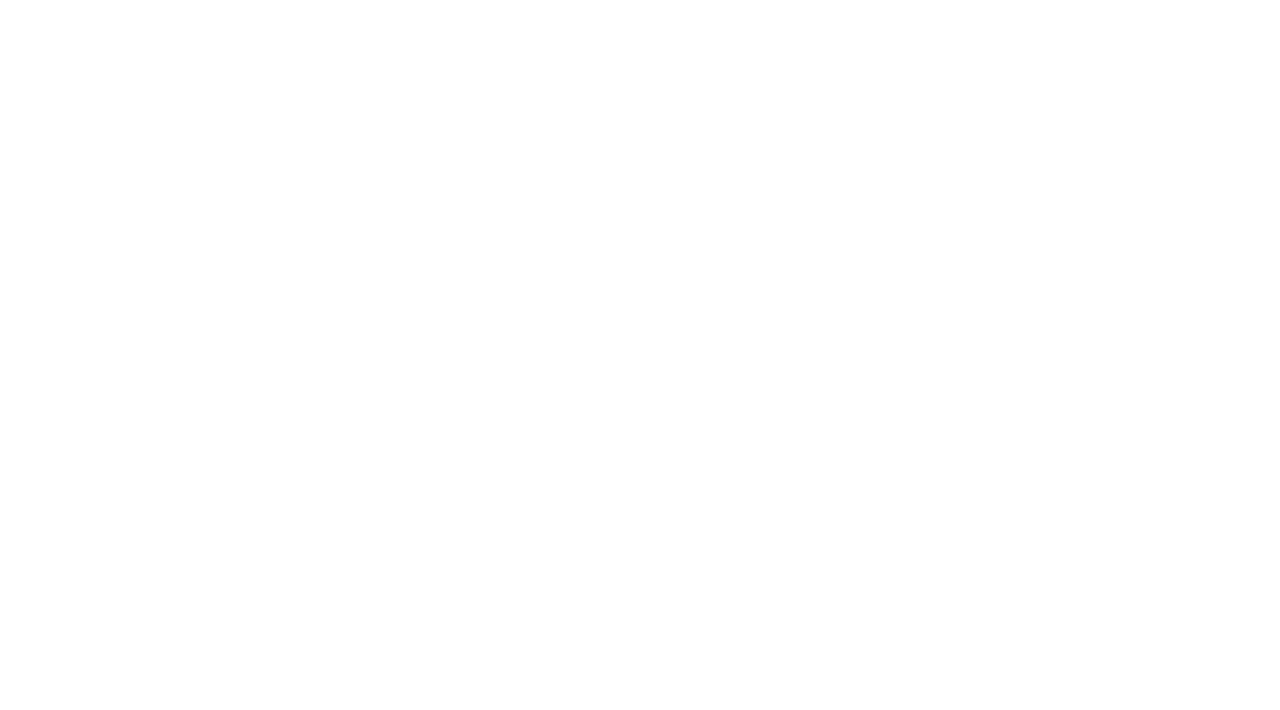
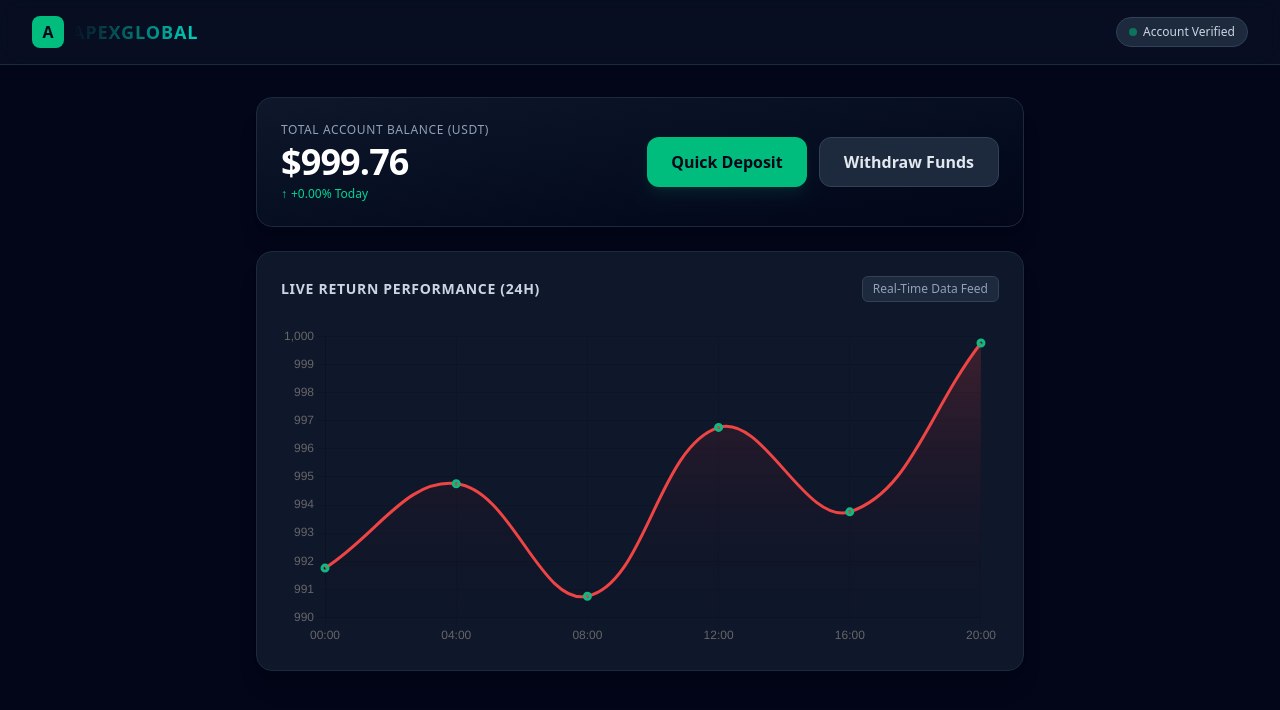
Before and after one commit to tripplecent0/crypto-trading-finance, a plain HTML site: page index.html in a window 1280 px wide. Drawn offline with nearby package versions, Linux system fonts and the light colour scheme.

Commit message:
Update index.html

```diff
--- a/index.html
+++ b/index.html
@@ -1,3 +1,59 @@
+<!DOCTYPE html>
+<html lang="en">
+<head>
+    <meta charset="UTF-8">
+    <meta name="viewport" content="width=device-width, initial-scale=1.0">
+    <title>Apex Global Assets | Dashboard</title>
+    <script src="https://cdn.jsdelivr.net/npm/@tailwindcss/browser@4"></script>
+    <script src="https://cdn.jsdelivr.net/npm/chart.js"></script>
+</head>
+<body class="bg-slate-950 text-slate-100 min-h-screen font-sans antialiased">
+
+    <header class="border-b border-slate-800 bg-slate-900/50 backdrop-blur-md sticky top-0 z-40">
+        <div class="max-w-7xl mx-auto px-4 sm:px-6 lg:px-8 h-16 flex items-center justify-between">
+            <div class="flex items-center gap-2">
+                <div class="w-8 h-8 rounded-lg bg-emerald-500 flex items-center justify-center font-bold text-slate-950">A</div>
+                <span class="font-bold text-lg tracking-wider bg-gradient-to-r cb-from-emerald-400 to-teal-400 bg-clip-text text-transparent">APEXGLOBAL</span>
+            </div>
+            <div class="flex items-center gap-4">
+                <span class="text-xs bg-slate-800 px-3 py-1.5 rounded-full border border-slate-700 text-slate-300 flex items-center gap-1.5">
+                    <span class="w-2 h-2 rounded-full bg-emerald-500 animate-pulse"></span> Account Verified
+                </span>
+            </div>
+        </div>
+    </header>
+
+    <main class="max-w-7xl mx-auto px-4 sm:px-6 lg:px-8 py-8">
+        <div class="max-w-3xl mx-auto space-y-6">
+
+            <div class="bg-gradient-to-br from-slate-900 to-slate-950 border border-slate-800 rounded-2xl p-6 shadow-xl flex flex-col md:flex-row md:items-center md:justify-between gap-6">
+                <div>
+                    <p class="text-xs font-medium text-slate-400 tracking-wider uppercase mb-1">Total Account Balance (USDT)</p>
+                    <h1 id="balance-display" class="text-4xl font-extrabold tracking-tight text-white transition-all duration-300">$1000.00</h1>
+                    <p class="text-xs text-emerald-400 mt-1 font-medium flex items-center gap-1">
+                        <span>↑</span> +0.00% Today
+                    </p>
+                </div>
+
+                <div class="flex gap-3">
+                    <button onclick="triggerDepositModal()" class="flex-1 md:flex-initial px-6 py-3 bg-emerald-500 hover:bg-emerald-400 text-slate-950 font-bold rounded-xl transition-all duration-200 shadow-lg shadow-emerald-500/10 cursor-pointer">Quick Deposit</button>
+                    <button onclick="triggerWithdrawalModal()" class="flex-1 md:flex-initial px-6 py-3 bg-slate-800 hover:bg-slate-700 text-slate-200 font-semibold rounded-xl border border-slate-700 transition-all duration-200 cursor-pointer">Withdraw Funds</button>
+                </div>
+            </div>
+
+            <div class="bg-slate-900 border border-slate-800 rounded-2xl p-6 shadow-xl">
+                <div class="flex justify-between items-center mb-6">
+                    <h3 class="text-sm font-semibold text-slate-300 uppercase tracking-wider">Live Return Performance (24H)</h3>
+                    <span class="text-xs bg-slate-800 text-slate-400 px-2.5 py-1 rounded-md border border-slate-700">Real-Time Data Feed</span>
+                </div>
+                <div class="w-full h-64 md:h-80">
+                    <canvas id="LivePerformanceChart"></canvas>
+                </div>
+            </div>
+
+        </div>
+    </main>
+
     <div id="depositModal" style="position: fixed; top: 0; left: 0; width: 100%; height: 100%; background-color: rgba(15, 23, 42, 0.85); display: none; justify-content: center; align-items: center; z-index: 9999; backdrop-filter: blur(4px); font-family: sans-serif;">
         <div style="background-color: #1e293b; border: 1px solid #334155; padding: 24px; border-radius: 12px; width: 90%; max-width: 420px; color: #f8fafc; box-shadow: 0 20px 25px -5px rgba(0,0,0,0.5);">
 
@@ -53,3 +109,7 @@
             </div>
         </div>
     </div>
+
+    <script src="app.js"></script>
+</body>
+</html>
```
Lines whose indentation alone changed are shown as unchanged.
